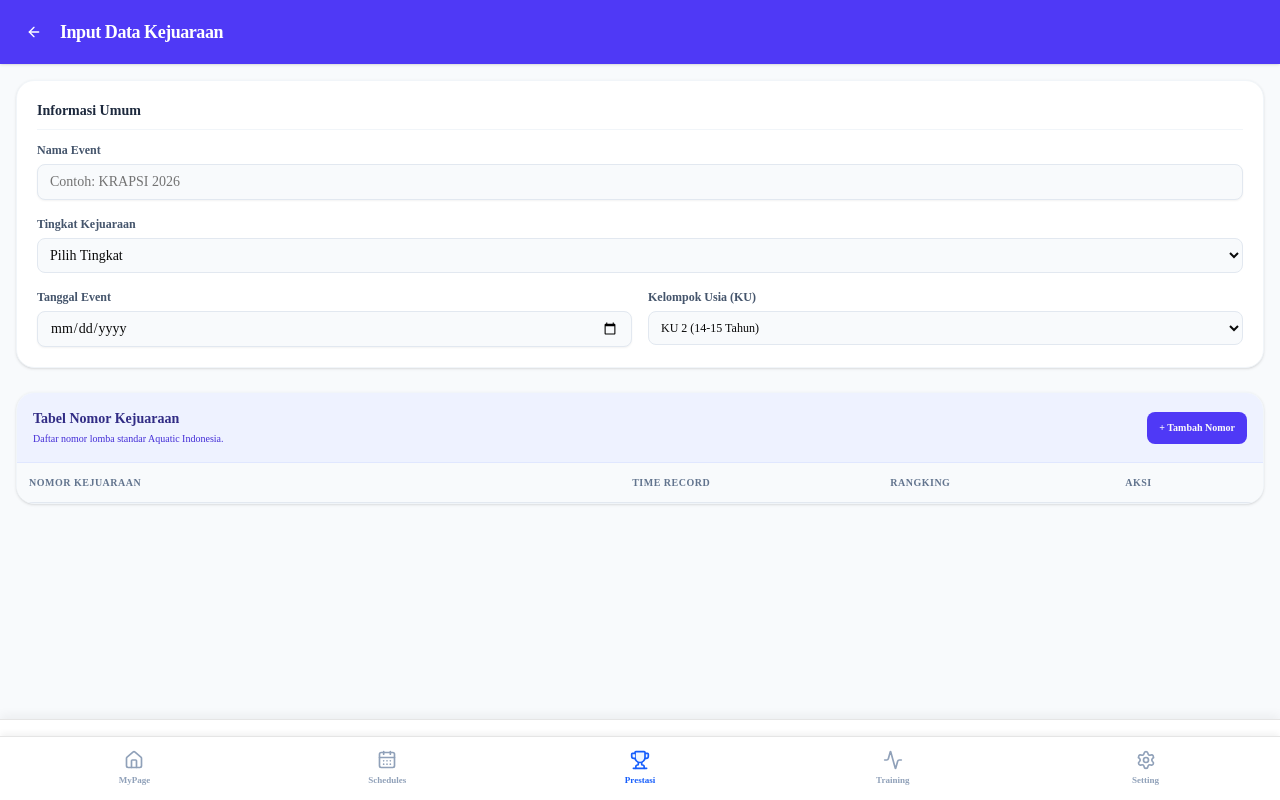
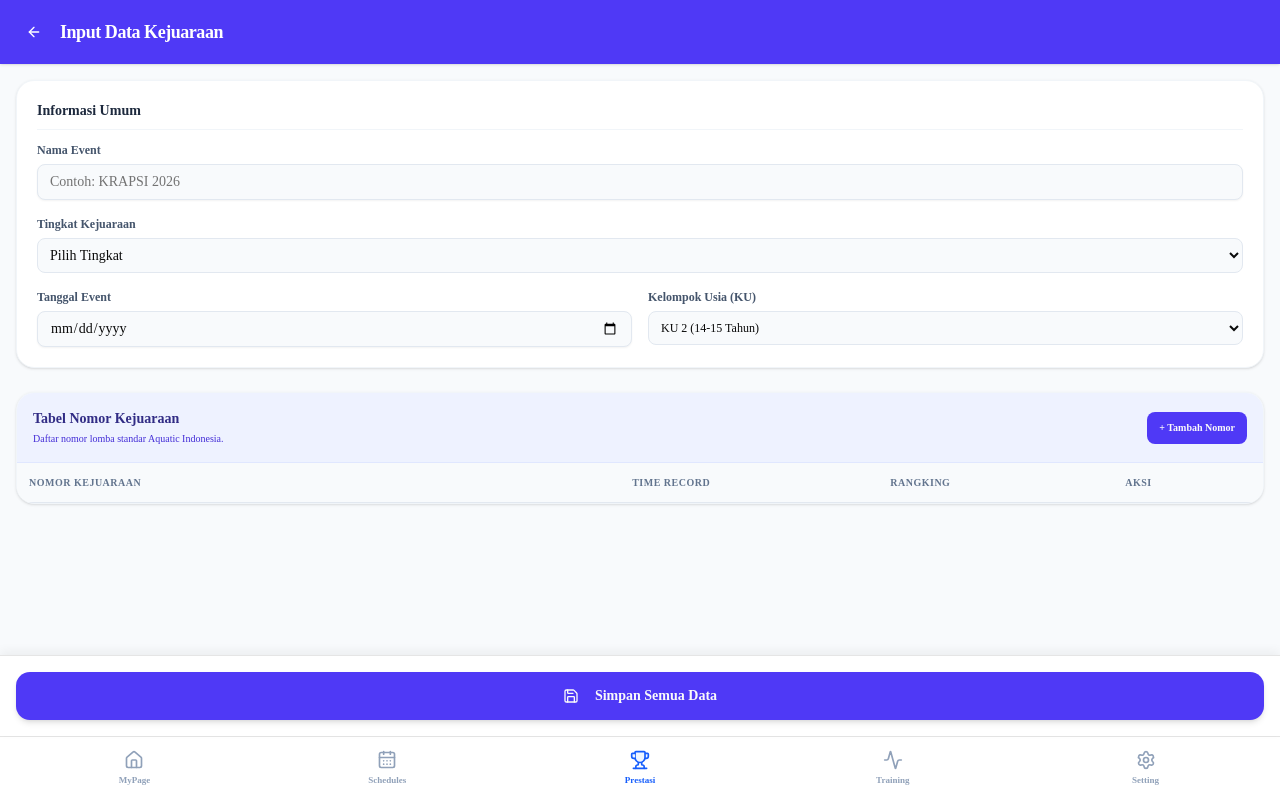
Before and after one commit to warnadunia/PSSC, a Next.js app: page /athlete/prestasi/input in a window 1280 px wide. Built offline with nearby package versions, Linux system fonts and the light colour scheme.

Commit message:
fix: adjust Save Button position to prevent overlap with bottom navigation bar

```diff
--- a/src/app/(dashboard)/athlete/prestasi/input/page.tsx
+++ b/src/app/(dashboard)/athlete/prestasi/input/page.tsx
@@ -112,7 +112,7 @@ export default function InputKejuaraanPage() {
         <h1 className="font-bold text-lg tracking-tight">Input Data Kejuaraan</h1>
       </header>
 
-      <main className="flex-1 overflow-y-auto w-full pb-20">
+      <main className="flex-1 overflow-y-auto w-full pb-40">
         <div className="p-4 space-y-6">
 
           {/* Form Informasi Event */}
@@ -245,7 +245,7 @@ export default function InputKejuaraanPage() {
       </main>
 
       {/* Footer Save Button */}
-      <div className="fixed bottom-0 w-full bg-white border-t p-4 z-20 shadow-[0_-4px_10px_rgba(0,0,0,0.05)]">
+      <div className="fixed bottom-16 w-full bg-white border-t p-4 z-50 shadow-[0_-4px_10px_rgba(0,0,0,0.05)]">
         <Button onClick={() => {
             alert('Data Kejuaraan berhasil disimpan!');
             router.back();
```
